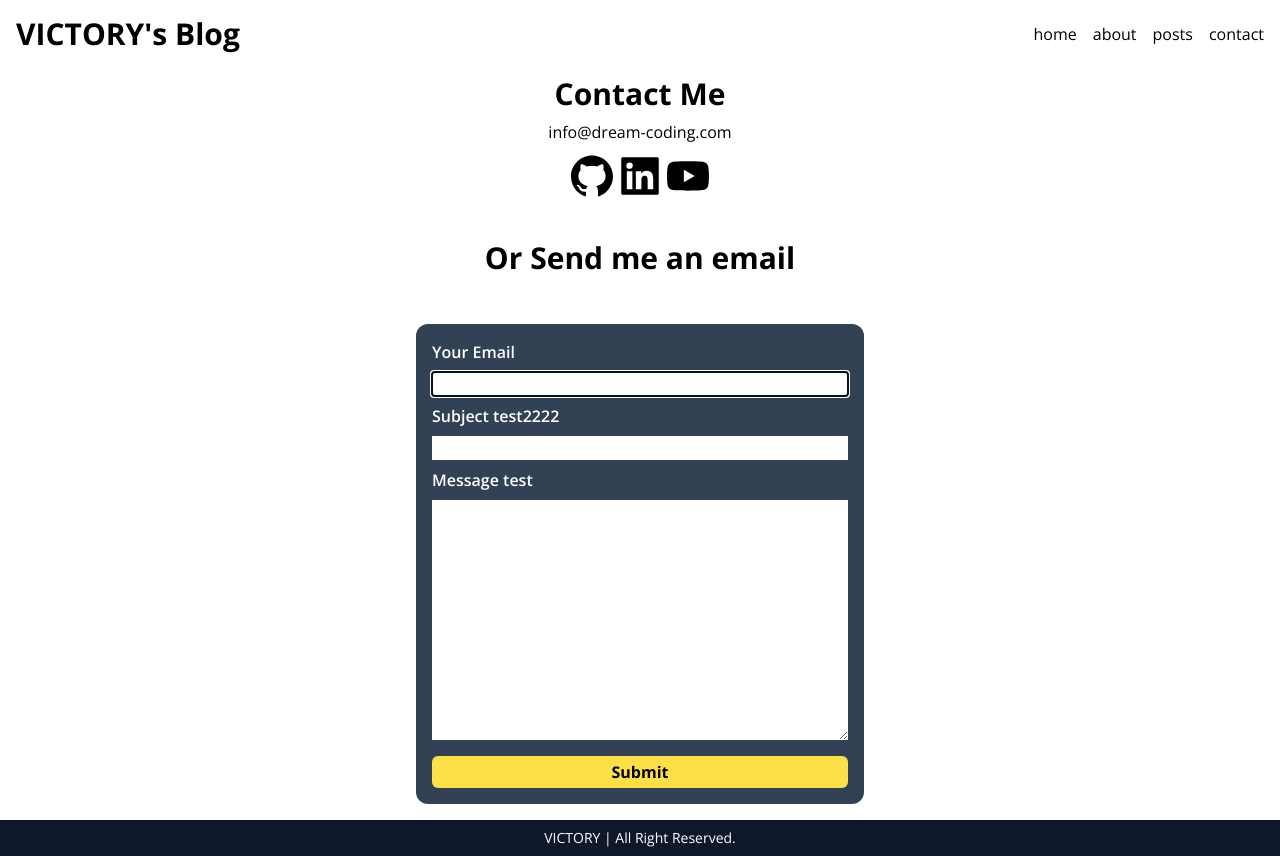
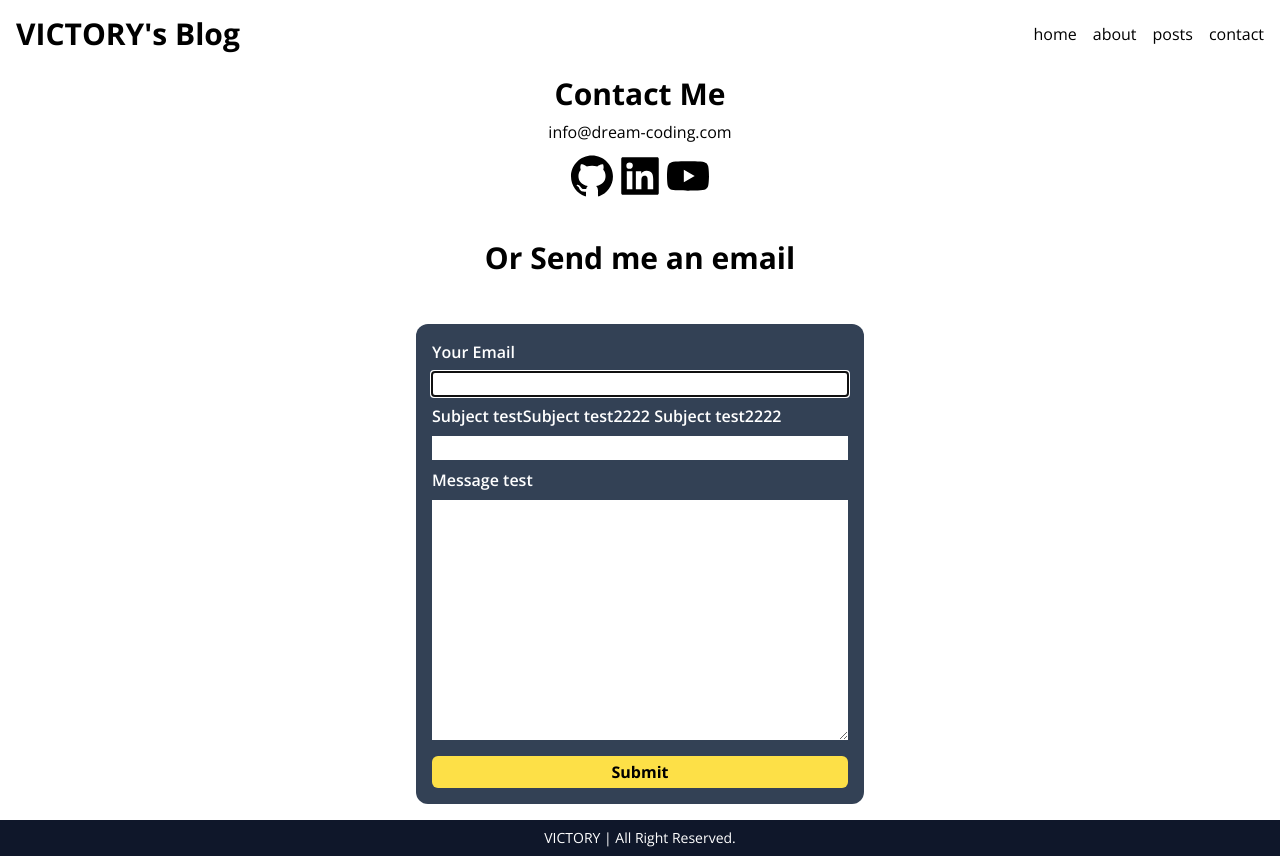
Before and after one commit to chanyu1/blog-nextjs, a Next.js app: page /contact in a window 1280 px wide. Built offline with nearby package versions, Linux system fonts and the light colour scheme.

Commit message:
test444 (#4)
* test444

* test (#3)

```diff
--- a/src/components/ContactForm.tsx
+++ b/src/components/ContactForm.tsx
@@ -60,6 +60,7 @@ export default function ContactForm() {
           onChange={onChange}
         />
         <label className="font-semibold text-white" htmlFor="subject">
+          Subject testSubject test2222
           Subject test2222
         </label>
         <input
```
